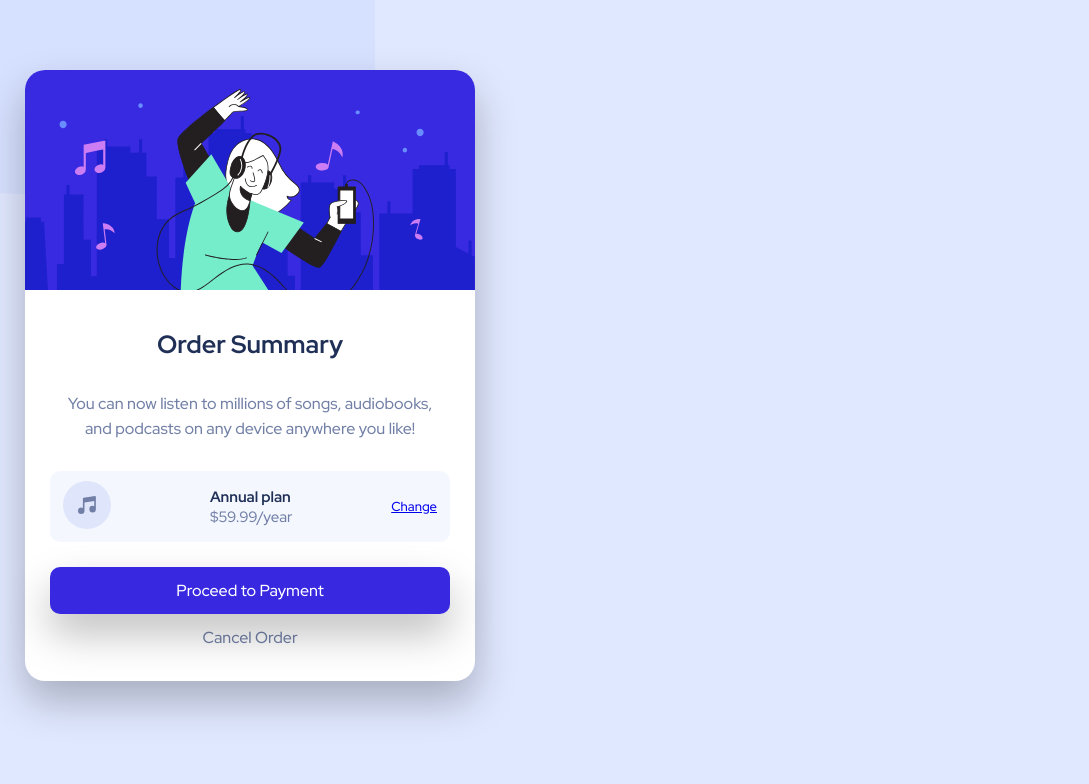
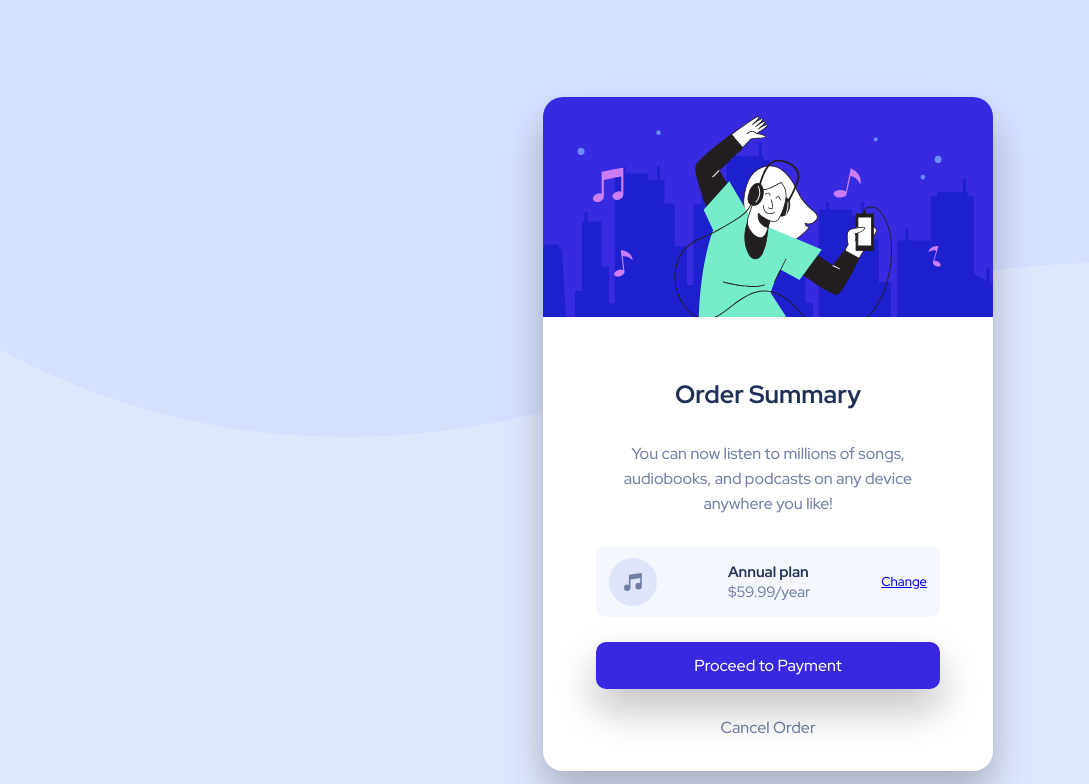
Before and after one commit to aljayy/musicsub, a React (Create React App) app: page / in a window 1536 px wide. Shown: the top 784 px of the page, without its empty margins (0-1089 px from the left). Built offline with nearby package versions, Linux system fonts and the light colour scheme.

Commit message:
Desktop and mobile version complete

```diff
--- a/src/App.js
+++ b/src/App.js
@@ -1,13 +1,13 @@
 import Container from "./components/container";
 import Info from "./components/info-container";
-import hero from "./images/illustration-hero.svg";
+import Image from "./components/image";
+
+// import styles from "./App.module.css";
 
 function App() {
   return (
     <Container>
-      <div>
-        <img src={hero} alt="Woman dancing to music" />
-      </div>
+      <Image />
       <Info />
     </Container>
   );
--- a/src/components/container.js
+++ b/src/components/container.js
@@ -1,7 +1,7 @@
 import styles from "./container.module.css";
 
 function Container(props) {
-  return <div className={styles.container}>{props.children}</div>;
+  return <div className={`${styles.container}`}>{props.children}</div>;
 }
 
 export default Container;
--- a/src/components/container.module.css
+++ b/src/components/container.module.css
@@ -2,15 +2,12 @@
   background-color: #fff;
   border-radius: 2rem;
   box-shadow: 0px 2rem 4rem rgba(0, 0, 0, 0.25);
-  /* margin: 7rem 2.5rem 0 2.5rem; */
+  margin: 7rem 2.5rem 0 2.5rem;
   max-width: 45rem;
-  margin: 7rem auto;
-  margin-right: 2.5rem;
-  margin-left: 2.5rem;
 }
 
-.container div img {
-  width: 100%;
-  border-top-left-radius: 2rem;
-  border-top-right-radius: 2rem;
+@media (min-width: 768px) {
+  .container {
+    margin-top: 10rem;
+  }
 }
--- /dev/null
+++ b/src/components/image.js
@@ -0,0 +1,13 @@
+import hero from "../images/illustration-hero.svg";
+
+import styles from "./image.module.css";
+
+function Image() {
+  return (
+    <div>
+      <img src={hero} alt="Woman dancing to music" />
+    </div>
+  );
+}
+
+export default Image;
--- /dev/null
+++ b/src/components/image.module.css
@@ -0,0 +1,7 @@
+div img {
+  width: 100%;
+  border-top-left-radius: 2rem;
+  border-top-right-radius: 2rem;
+  position: relative;
+  top: -0.3rem;
+}
--- a/src/components/info-container.js
+++ b/src/components/info-container.js
@@ -1,19 +1,7 @@
-import { useState } from "react";
 import styles from "./info-container.module.css";
 import music from "../images/icon-music.svg";
 
 function Info() {
-  const [payment, setPayment] = useState(false);
-  const [cancel, setCancel] = useState(false);
-
-  // function paymentHandler() {
-  //   setTimeout(function () {
-  //     setPayment(true);
-  //   }, 300);
-  // }
-
-  // ${payment ? styles["payment-click"] : ""}
-
   return (
     <div className={styles.sub}>
       <div className={styles["sub-description"]}>
--- a/src/components/info-container.module.css
+++ b/src/components/info-container.module.css
@@ -30,6 +30,10 @@
   padding: 1rem 1.3rem;
 }
 
+.sub-info div img {
+  position: relative;
+  top: 0.2rem;
+}
 .sub-info h4 {
   font-size: 1.5rem;
   color: hsl(223, 47%, 23%);
@@ -52,6 +56,7 @@
 .btns-container {
   display: flex;
   flex-direction: column;
+
   margin-top: 2.5rem;
 }
 
@@ -81,6 +86,7 @@
 .cancel-btn {
   background-color: #fff;
   color: hsl(224, 23%, 55%);
+  margin-top: 1.5rem;
 }
 
 .cancel-btn:hover {
@@ -90,3 +96,19 @@
 .cancel-btn:active {
   color: black;
 }
+
+@media (min-width: 1440px) {
+  .sub {
+    margin-top: 5.5rem;
+  }
+
+  .sub-description p {
+    padding: 0 3rem;
+  }
+
+  .sub-info,
+  .btns-container {
+    margin-right: 2.8rem;
+    margin-left: 2.8rem;
+  }
+}
--- a/src/index.css
+++ b/src/index.css
@@ -16,4 +16,12 @@ body {
   background-image: url(/src/images/pattern-background-mobile.svg);
   background-repeat: no-repeat;
   background-color: hsl(225, 100%, 94%);
+  display: flex;
+  justify-content: center;
 }
+
+@media (min-width: 376px) {
+  body {
+    background-image: url(/src/images/pattern-background-desktop.svg);
+  }
+}
```
